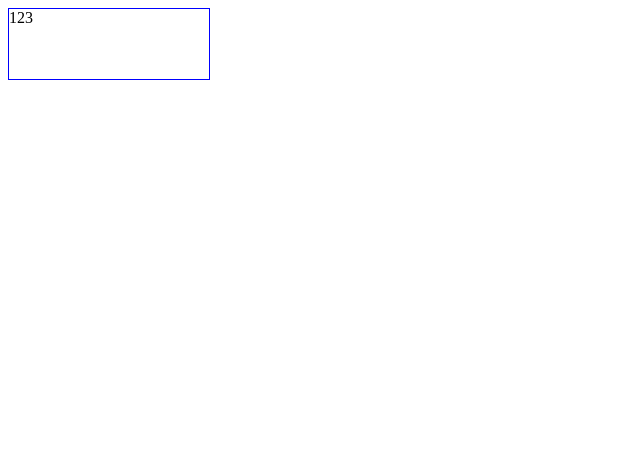
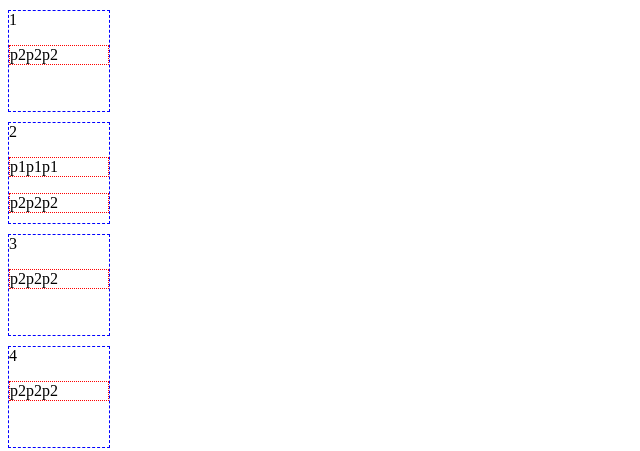
Before and after one commit to GaoLib/HomoJquery, a plain HTML site: page index.html in a window 1280 px wide. Shown: the whole page, without its empty margins (0-640 px from the left). Drawn offline with Linux system fonts and the light colour scheme.

Commit message:
add appendTo function

```diff
--- a/index.html
+++ b/index.html
@@ -4,8 +4,23 @@
     <meta charset="UTF-8">
     <meta name="viewport" content="width=device-width, initial-scale=1.0">
     <title>Document</title>
+    <style>
+        div {
+            width: 100px;
+            height: 100px;
+            margin: 10px 0;
+            border: 1px dashed blue;
+        }
+        p {
+            border: 1px dotted red;
+        }
+    </style>
 </head>
 <body>
+    <div>1</div>
+    <div>2</div>
+    <div>3</div>
+    <div>4</div>
     <!-- <div>1</div>
     <p>pppp</p>
     <span>span</span>
@@ -23,8 +38,9 @@
     <div>4</div> -->
 </body>
 <script src="./js/index.js"></script>
+<script src="./js/dom.js"></script>
 <script src="./js/ctor.js"></script>
-<script src="./js/dom.js"></script>
+
 <script>
     // 测试 each 方法
     // var Jobj = J('div, span').each(function(){
@@ -40,12 +56,49 @@
     var item4 = divs.get(-5)  */
 
 
-    J('body').get(0).appendChild(
-        J('<div id="dv" style="border:1px solid red; width: 200px; height: 70px">123</div>').get(0)
-    )
-    J('#dv').each(function (){
-        this.style.border = '1px solid blue'
-    })
+    // J('body').get(0).appendChild(
+    //     J('<div id="dv" style="border:1px solid red; width: 200px; height: 70px">123</div>').get(0)
+    // )
+    // J('#dv').each(function (){
+    //     this.style.border = '1px solid blue'
+    // })
+
+    var arr = [],
+        push = arr.push;
+
+    Jquery.fn.appendTo = function(selector) {
+        var jobj = Jquery(selector),
+            jNewObj = Jquery(),
+            tmp,
+            res = [],
+            len = jobj.length,
+            i;
+
+        this.each(function(){
+            for(i=0;i<len;i++){
+                tmp =  i == len - 1 ? this : this.cloneNode(true);
+                jobj[i].appendChild(tmp);
+                res.push(tmp);
+            }
+        });
+
+        push.apply(jNewObj, res);
+
+        return jNewObj;
+    }
+
+    var j1 = J('<p>p1p1p1</p>');
+    var j2 = j1.appendTo(J('div').get(1));
+
+    var j3 = J('<p>p2p2p2</p>');
+    var j4 = j3.appendTo('div');
+    // J('<span style="color: red; font-size: 50px;">span</span>').appendTo(J('div'))
+
+    // var jobj1 = J('div')
+    // var jobj2 = J(jobj1)
+
+
+
 
 </script>
 </html>
--- a/js/ctor.js
+++ b/js/ctor.js
@@ -4,17 +4,45 @@
         arr = [],
         push = arr.push;
 
+    Jquery.fn.type = 'Jquery'
+
     var init = Jquery.fn.init =  function(selector) {
+
+    // 处理 null、undefined、''
     if (!selector) return this;
+    // 处理字符串：html格式 和 选择器
         if (typeof selector === 'string') {
+            // html
             if(selector.charAt(0) === '<' && selector.charAt(selector.length - 1) === '>') {
                 push.apply(this, Jquery.parseHTML(selector));
             } else {
+                // 选择器
                 push.apply(this, Jquery.select(selector));
             }
             return this;
         }
 
+        // 处理 dom 元素：nodeType
+        if (selector.nodeType) {
+            // 方法一：
+            /* this[0] = selector;
+             this.length = 1;   */
+            // 方法二：
+            push.call(this, selector);
+            return this;
+        }
+        // 处理 Jquery 对象 : constructor | 自定义属性
+        if (selector.type === 'Jquery') {
+        // if (selector.constructor == Jquery) {
+            // var jobj1 = J('div');  var jobj2 = J(jobj1);  job1 == job2 -> true
+            // return selector;
+            push.apply(this, selector);
+            return this;
+        }
+        // 处理函数
+        if (typeof selector == 'function') {
+
+        }
     }
 
     init.prototype = Jquery.fn;
--- a/js/index.js
+++ b/js/index.js
@@ -1,7 +1,6 @@
 (function (window) {
 
-    var arr = [],
-        push = arr.push;
+    var arr = [];
 
     function Jquery(selector) {
         return new Jquery.fn.init(selector);
@@ -9,6 +8,7 @@
 
     Jquery.fn = Jquery.prototype = {
         constructor: Jquery,
+        length: 0,
         each: function(callback) {
            return Jquery.each(this, callback);
         },
```
